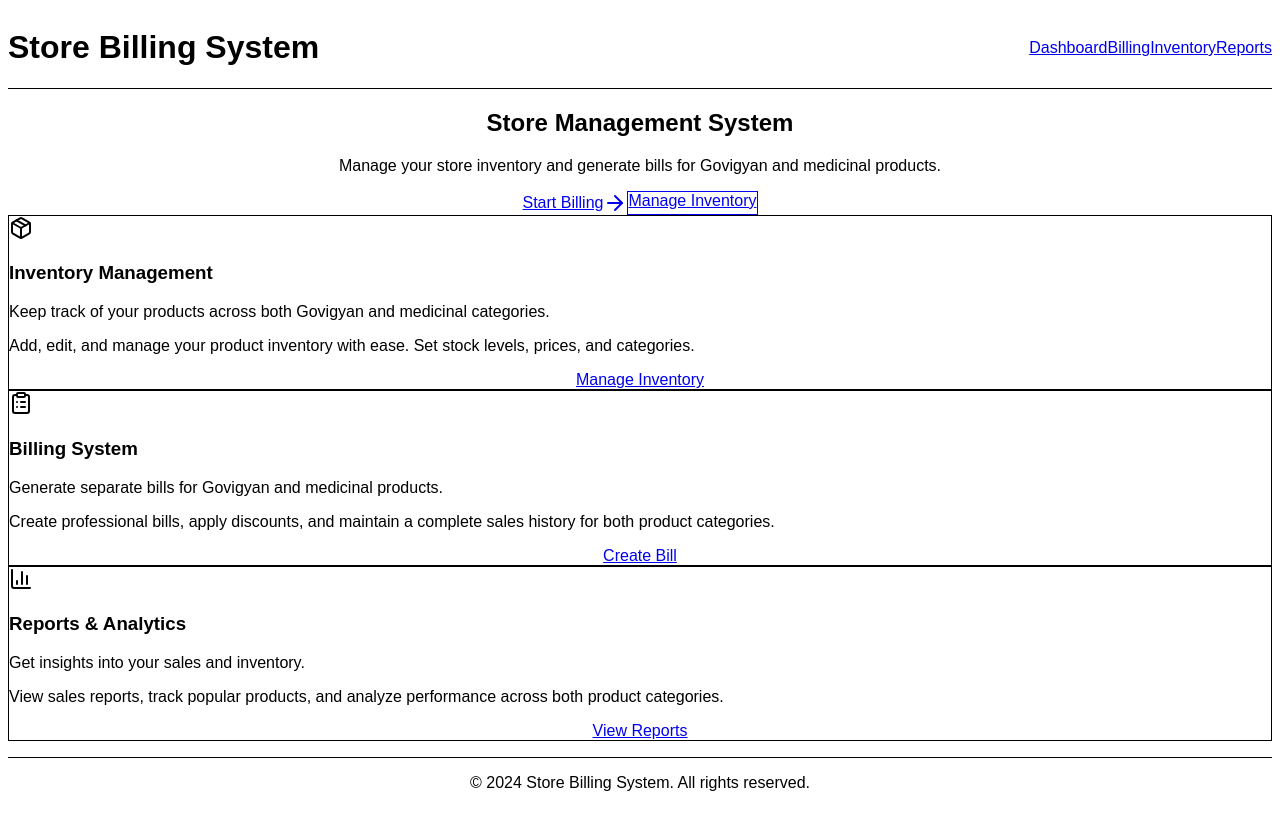
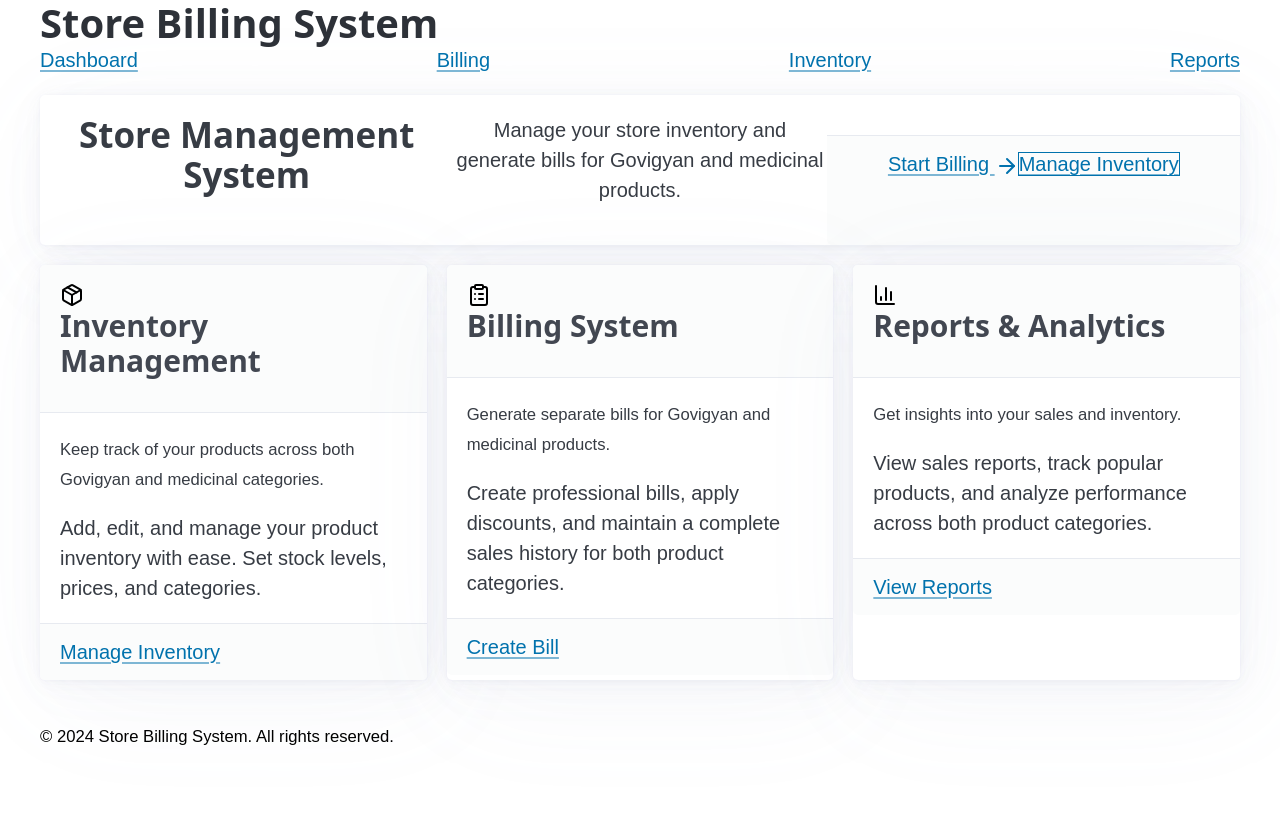
Before and after one commit to samikshagaiki/billing-app, a React (Vite) app: page / in a window 1280 px wide. Built offline with nearby package versions, Linux system fonts and the light colour scheme.

Commit message:
Added Picomin css

```diff
--- a/package.json
+++ b/package.json
@@ -10,6 +10,7 @@
     "preview": "vite preview"
   },
   "dependencies": {
+    "@craco/craco": "^7.1.0",
     "@picocss/pico": "^2.1.1",
     "date-fns": "^4.1.0",
     "lucide-react": "^0.484.0",
--- a/src/components/ThemeProvider.jsx
+++ b/src/components/ThemeProvider.jsx
@@ -2,5 +2,9 @@ import React from "react";
 import { ThemeProvider as NextThemesProvider } from "next-themes";
 
 export function ThemeProvider({ children, ...props }) {
-  return <NextThemesProvider attribute="class" {...props}>{children}</NextThemesProvider>;
+  return (
+    <NextThemesProvider attribute="data-theme" defaultTheme="light" {...props}>
+      {children}
+    </NextThemesProvider>
+  );
 }
--- a/src/index.css
+++ b/src/index.css
@@ -1,7 +1,12 @@
+/* Import Pico CSS */
+@import "@picocss/pico/css/pico.min.css";
+
+/* Tailwind Directives */
 @tailwind base;
 @tailwind components;
 @tailwind utilities;
 
+/* Custom Styles */
 body {
   font-family: Arial, Helvetica, sans-serif;
   background-color: #ffffff;
--- a/src/pages/HomePage.jsx
+++ b/src/pages/HomePage.jsx
@@ -4,114 +4,96 @@ import { ArrowRight, BarChart3, ClipboardList, Package } from "lucide-react";
 
 export default function HomePage() {
   return (
-    <div className="flex flex-col min-h-screen">
-      <header className="sticky top-0 z-50 w-full border-b bg-white/95 backdrop-blur">
-        <div className="container mx-auto flex h-16 items-center px-4">
-          <h1 className="text-2xl font-bold tracking-tight">Store Billing System</h1>
-          <nav className="ml-auto flex gap-4">
-            <Link to="/dashboard" className="px-4 py-2 text-gray-700 hover:bg-gray-100 rounded-md">
-              Dashboard
+    <div className="container">
+      <header>
+        <hgroup>
+          <h1>Store Billing System</h1>
+          <nav>
+            <Link to="/dashboard">Dashboard</Link>
+            <Link to="/billing">Billing</Link>
+            <Link to="/inventory">Inventory</Link>
+            <Link to="/reports">Reports</Link>
+          </nav>
+        </hgroup>
+      </header>
+
+      <main>
+        <section>
+          <article className="grid text-center">
+            <h2>Store Management System</h2>
+            <p>Manage your store inventory and generate bills for Govigyan and medicinal products.</p>
+            <footer className="group">
+              <Link to="/billing" className="button primary">
+                Start Billing <ArrowRight />
               </Link>
-            <Link to="/billing" className="px-4 py-2 text-gray-700 hover:bg-gray-100 rounded-md">
-              Billing
-            </Link>
-            <Link to="/inventory" className="px-4 py-2 text-gray-700 hover:bg-gray-100 rounded-md">
-              Inventory
-            </Link>
-            <Link to="/reports" className="px-4 py-2 text-gray-700 hover:bg-gray-100 rounded-md">
-              Reports
-            </Link>
-          </nav>
-        </div>
-      </header>
-      <main className="flex-1">
-        <section className="w-full py-12 md:py-24 lg:py-32">
-          <div className="container mx-auto px-4 md:px-6">
-            <div className="flex flex-col items-center justify-center space-y-4 text-center">
-              <div className="space-y-2">
-                <h2 className="text-3xl font-bold tracking-tighter sm:text-4xl md:text-5xl">
-                  Store Management System
-                </h2>
-                <p className="mx-auto max-w-[700px] text-gray-500 md:text-xl">
-                  Manage your store inventory and generate bills for Govigyan and medicinal products.
-                </p>
-              </div>
-              <div className="flex flex-col gap-2 min-[400px]:flex-row">
-                <Link to="/billing" className="px-6 py-3 bg-blue-600 text-white rounded-md hover:bg-blue-700 flex items-center">
-                  Start Billing
-                  <ArrowRight className="ml-2 h-4 w-4" />
-                </Link>
-                <Link to="/inventory" className="px-6 py-3 border border-gray-300 text-gray-700 rounded-md hover:bg-gray-100">
+              <Link to="/inventory" className="button outline">
                 Manage Inventory
               </Link>
-              </div>
-            </div>
-          </div>
+            </footer>
+          </article>
         </section>
-        <section className="w-full py-12 md:py-24 lg:py-32 bg-gray-100">
-          <div className="container mx-auto px-4 md:px-6">
-            <div className="grid gap-6 lg:grid-cols-3 lg:gap-12">
-              <div className="border border-gray-300 rounded-md overflow-hidden">
-                <div className="p-6">
-                  <Package className="h-6 w-6 mb-2" />
-                  <h3 className="text-lg font-semibold">Inventory Management</h3>
-                  <p className="text-sm text-gray-500">
-                    Keep track of your products across both Govigyan and medicinal categories.
+
+        <section className="contrast">
+          <div className="grid">
+            <article>
+              <header>
+                <Package />
+                <h3>Inventory Management</h3>
+              </header>
+              <p>
+                <small>Keep track of your products across both Govigyan and medicinal categories.</small>
               </p>
-                  <p className="mt-2">
+              <p>
                 Add, edit, and manage your product inventory with ease. Set stock levels, prices, and categories.
               </p>
-                </div>
-                <div className="p-6">
-                  <Link to="/inventory" className="w-full block px-4 py-2 bg-blue-600 text-white rounded-md hover:bg-blue-700 text-center">
+              <footer>
+                <Link to="/inventory" className="button primary">
                   Manage Inventory
                 </Link>
-                </div>
-              </div>
-              <div className="border border-gray-300 rounded-md overflow-hidden">
-                <div className="p-6">
-                  <ClipboardList className="h-6 w-6 mb-2" />
-                  <h3 className="text-lg font-semibold">Billing System</h3>
-                  <p className="text-sm text-gray-500">
-                    Generate separate bills for Govigyan and medicinal products.
+              </footer>
+            </article>
+
+            <article>
+              <header>
+                <ClipboardList />
+                <h3>Billing System</h3>
+              </header>
+              <p>
+                <small>Generate separate bills for Govigyan and medicinal products.</small>
               </p>
-                  <p className="mt-2">
+              <p>
                 Create professional bills, apply discounts, and maintain a complete sales history for both product categories.
               </p>
-                </div>
-                <div className="p-6">
-                  <Link to="/billing" className="w-full block px-4 py-2 bg-blue-600 text-white rounded-md hover:bg-blue-700 text-center">
+              <footer>
+                <Link to="/billing" className="button primary">
                   Create Bill
                 </Link>
-                </div>
-              </div>
-              <div className="border border-gray-300 rounded-md overflow-hidden">
-                <div className="p-6">
-                  <BarChart3 className="h-6 w-6 mb-2" />
-                  <h3 className="text-lg font-semibold">Reports & Analytics</h3>
-                  <p className="text-sm text-gray-500">
-                    Get insights into your sales and inventory.
+              </footer>
+            </article>
+
+            <article>
+              <header>
+                <BarChart3 />
+                <h3>Reports & Analytics</h3>
+              </header>
+              <p>
+                <small>Get insights into your sales and inventory.</small>
               </p>
-                  <p className="mt-2">
+              <p>
                 View sales reports, track popular products, and analyze performance across both product categories.
               </p>
-                </div>
-                <div className="p-6">
-                  <Link to="/reports" className="w-full block px-4 py-2 bg-blue-600 text-white rounded-md hover:bg-blue-700 text-center">
+              <footer>
+                <Link to="/reports" className="button primary">
                   View Reports
                 </Link>
-                </div>
-              </div>
-            </div>
+              </footer>
+            </article>
           </div>
         </section>
       </main>
-      <footer className="w-full border-t py-6">
-        <div className="container mx-auto flex flex-col items-center justify-between gap-4 md:flex-row px-4">
-          <p className="text-center text-sm text-gray-500 md:text-left">
-            © 2024 Store Billing System. All rights reserved.
-          </p>
-        </div>
+
+      <footer>
+        <small>© 2024 Store Billing System. All rights reserved.</small>
       </footer>
     </div>
   );
```
Also changed, not shown: 1 other file (tests, documents, lock files or other folders). Lines whose indentation alone changed are shown as unchanged.
